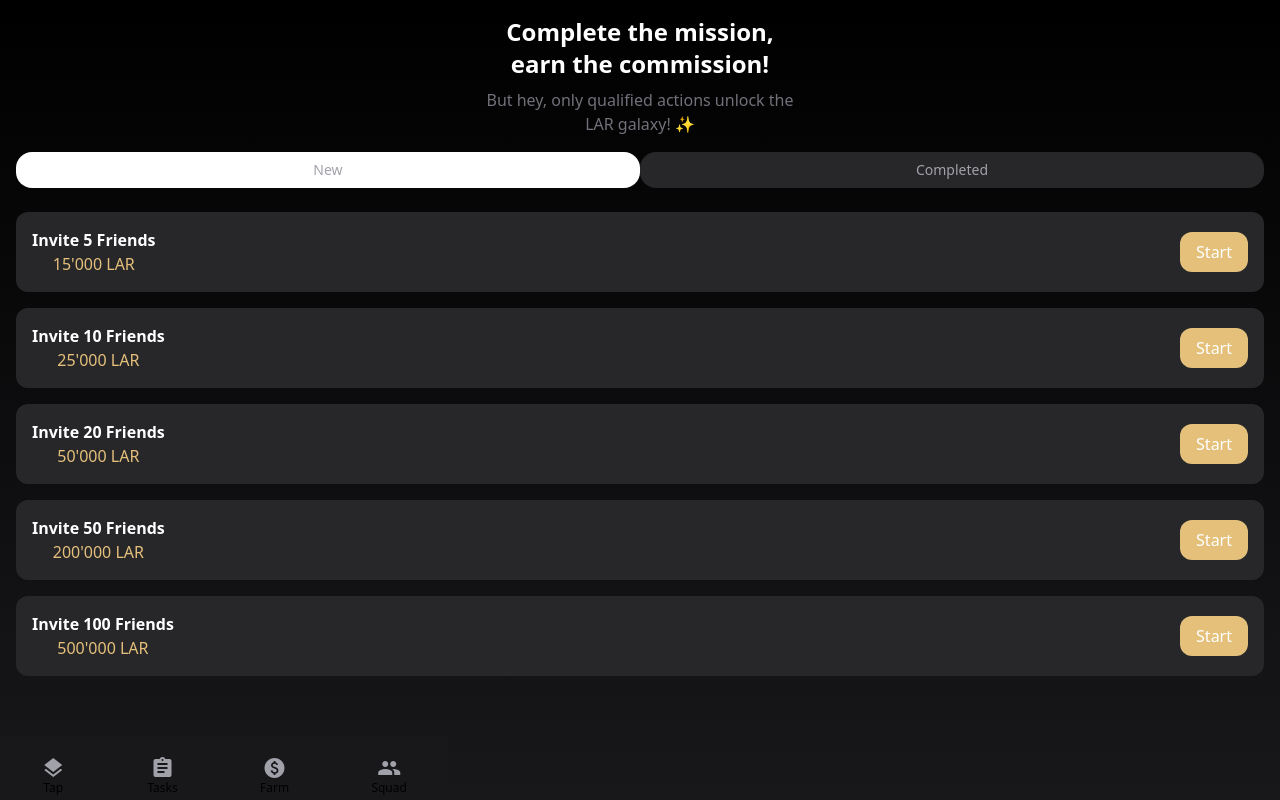
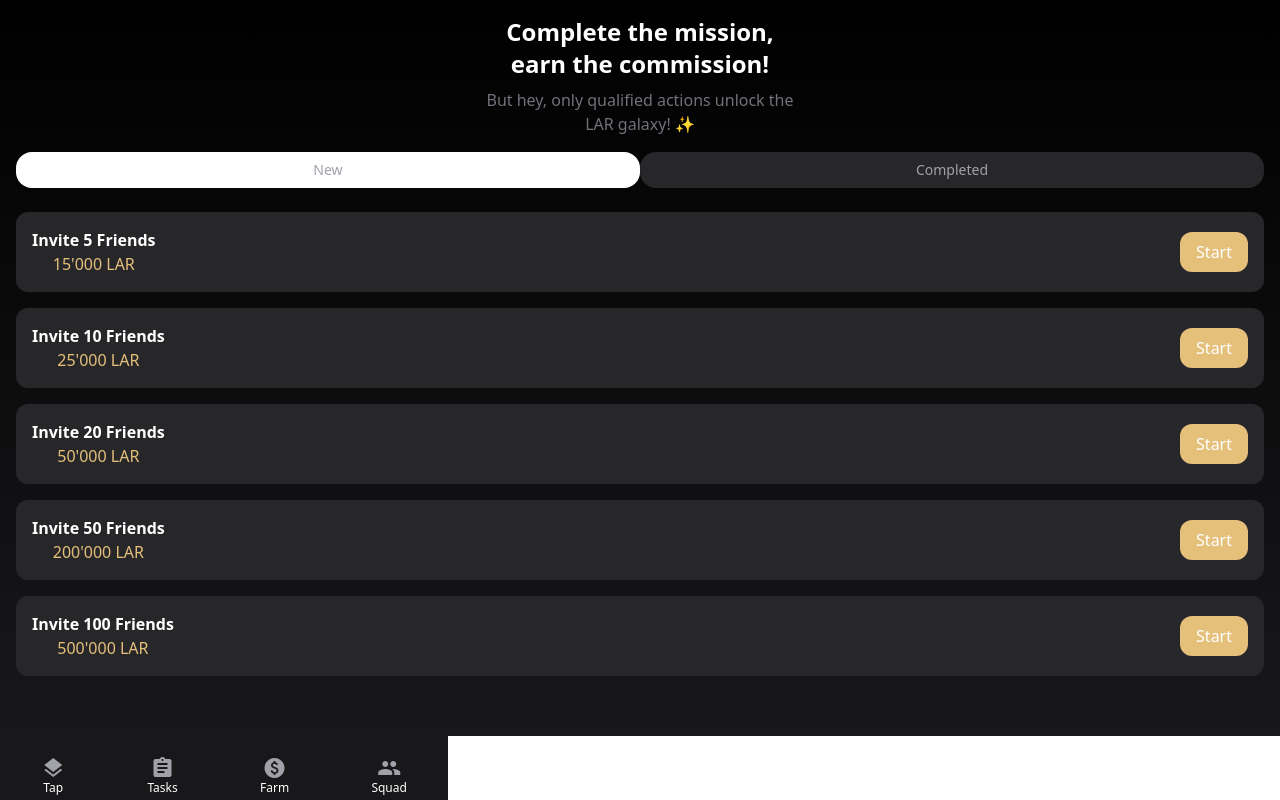
Before and after one commit to Pradise2/thelunar, a React (Create React App) app: page /tasks in a window 1280 px wide. Built offline with nearby package versions, Linux system fonts and the light colour scheme.

Commit message:
Initial commit

```diff
--- a/src/Pages/Squad.js
+++ b/src/Pages/Squad.js
@@ -80,7 +80,7 @@ const Squad = () => {
           {copied ? <span>Copied!</span> : <span>Copy</span>}
         </button>
       </div>
-      <div className="w-full max-w-md fixed bottom-0 left-0 flex bg-zinc-900  justify-around py-1">
+      <div className="w-full max-w-md sticky bottom-0 left-0 flex bg-zinc-900  justify-around py-1">
         <Footer />
       </div>
     </div>
--- a/src/Pages/Tasks.js
+++ b/src/Pages/Tasks.js
@@ -98,7 +98,7 @@ const Tasks = () => {
             )}
           </div>
         </div>
-          <div className="w-full max-w-md fixed bottom-0 bg-zinc-900 left-0 flex justify-around py-1">
+          <div className="w-full max-w-md sticky bottom-0 left-0 flex text-white bg-zinc-900  justify-around py-1">
         <Footer />
         </div>
       </div>
```
